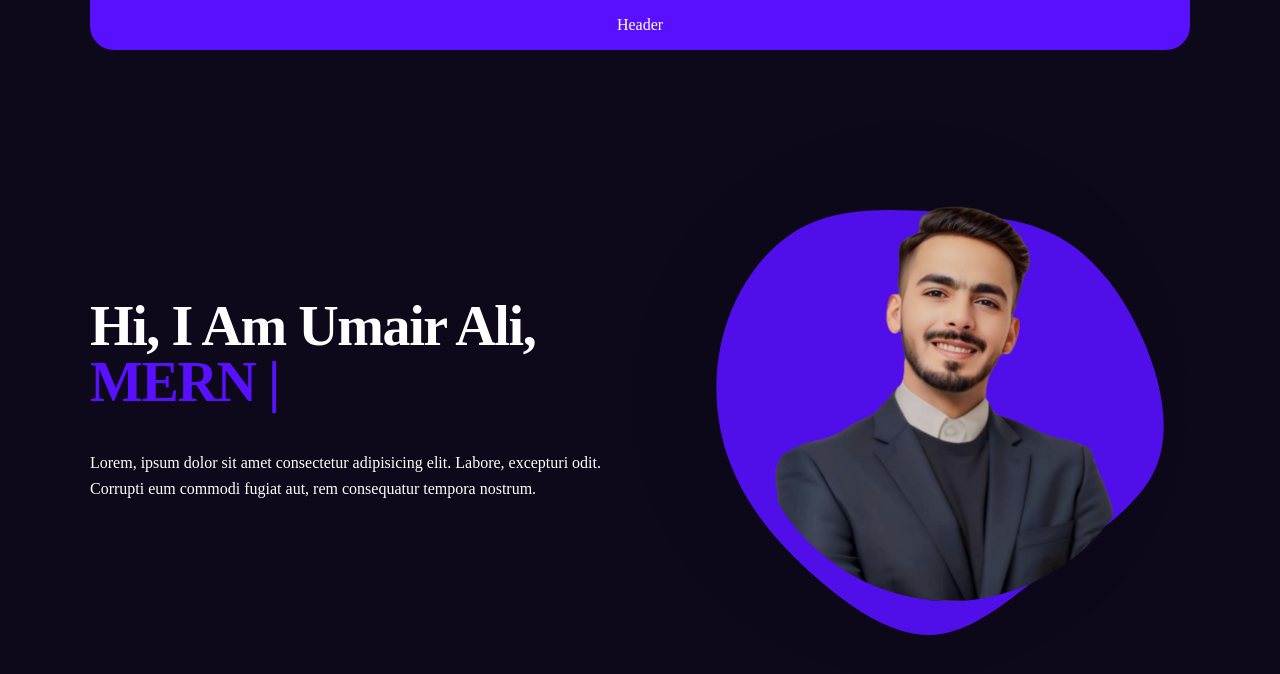
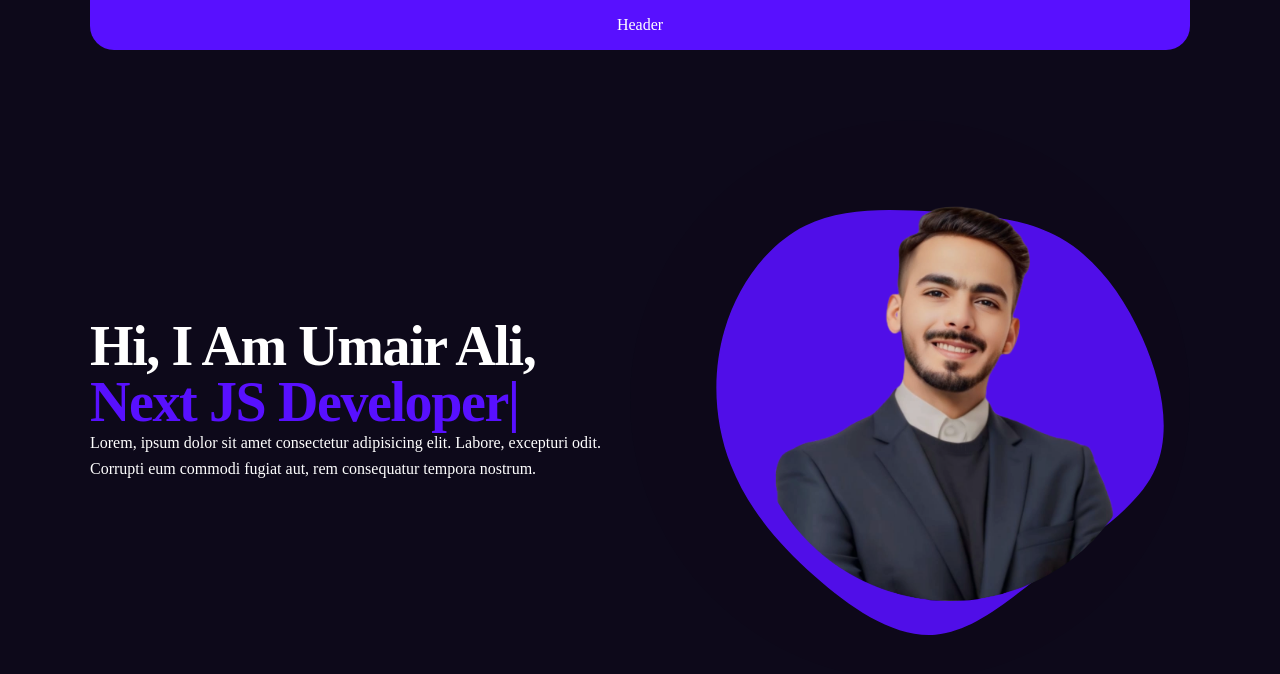
Before and after one commit to Umair-dev55/umair-ali-dev, a Next.js app: page / in a window 1280 px wide. Shown: the top 674 px of the page. Built offline with nearby package versions, Linux system fonts and the light colour scheme.

Commit message:
typing text change

```diff
--- a/src/app/(Pages)/page.js
+++ b/src/app/(Pages)/page.js
@@ -20,7 +20,7 @@
             Hi, I Am Umair Ali,
             <br />
           </h1>{" "}
-          <h1 className="h1 text-5xl text-accent font-extrabold pb-10">
+          <h1 className="h1 text-5xl text-accent font-extrabold">
             <TypeAnimation
               sequence={[
                 "Frontend Developer",
@@ -29,12 +29,8 @@
                 1000,
                 "Next JS Developer",
                 1000,
-                "React JS Developer",
-                1000,
-                "Custom Web Developer",
-                1000,
               ]}
-              speed={50}
+              speed={100}
               repeat={Infinity}
             />
           </h1>
```
